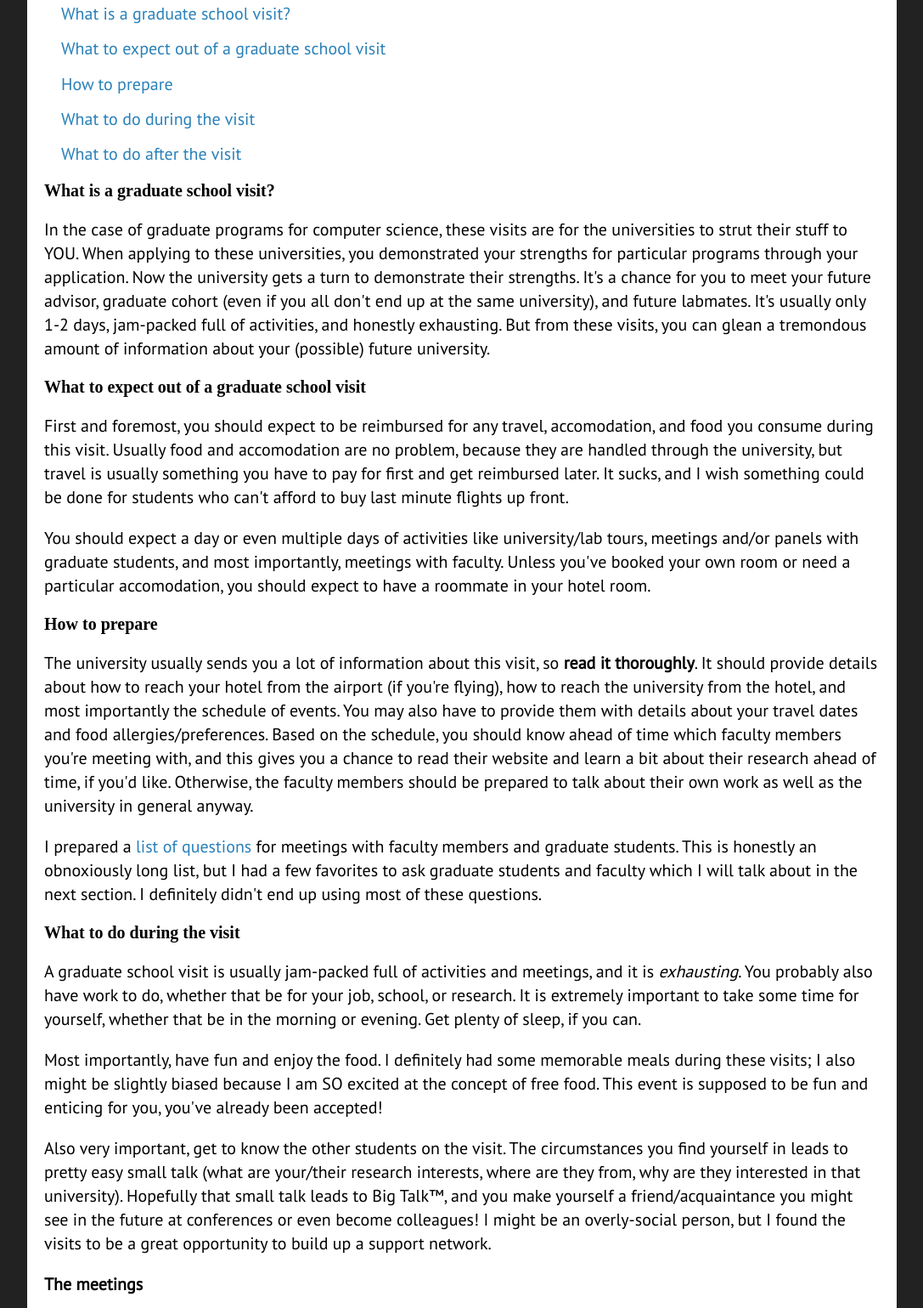
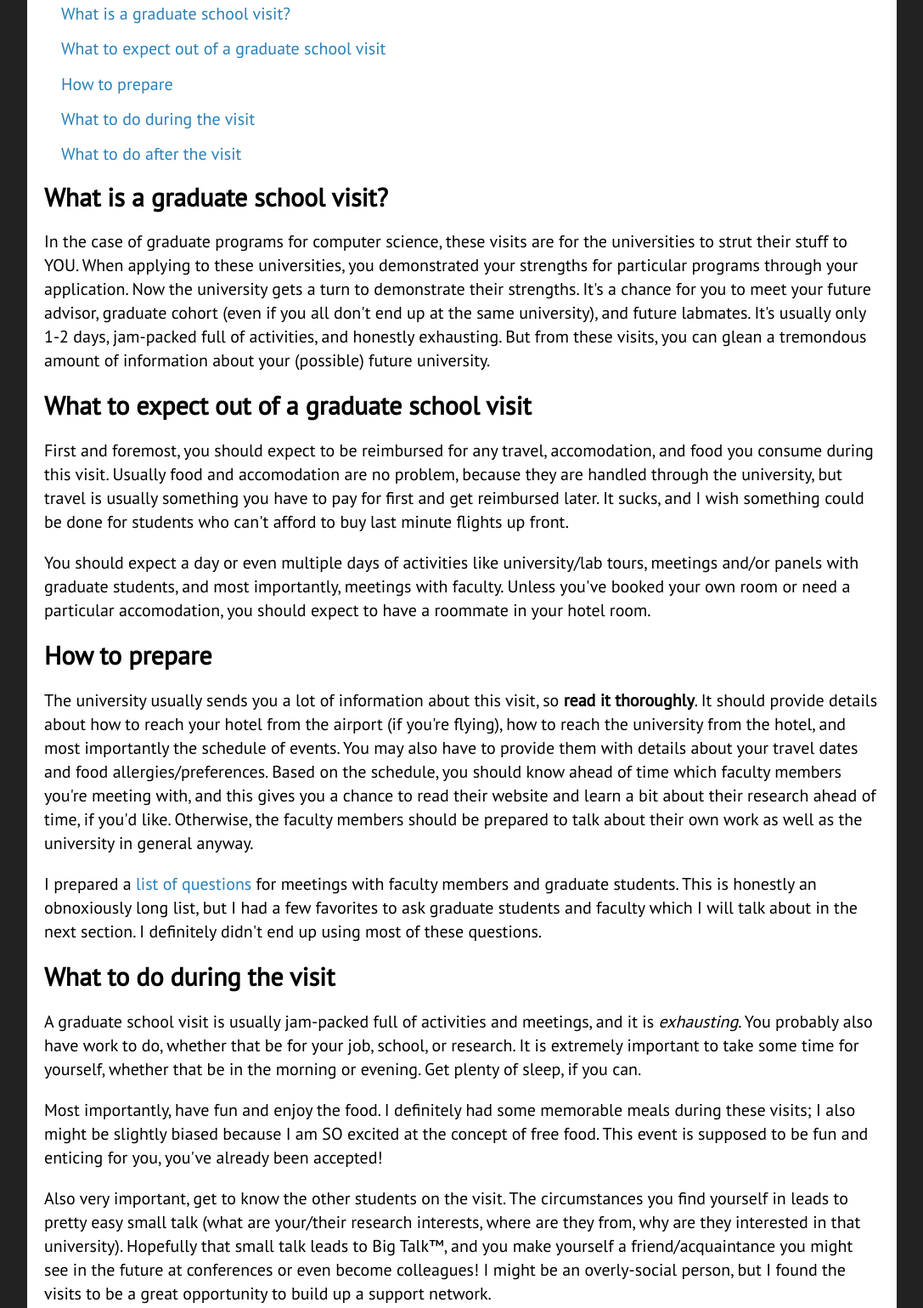
Before and after one commit to RipPhillip/RipPhillip.github.io, a plain HTML site: page posts/grad-school-visits.html in a window 1280 px wide. Shown: the part 501-2040 px from the top of the page at 85% size, without its empty margins (96-1183 px from the left). Drawn offline with Linux system fonts and the light colour scheme; a web font is replaced by a local one.

Commit message:
editing grad visit post headings

```diff
--- a/posts/grad-school-visits.html
+++ b/posts/grad-school-visits.html
@@ -46,7 +46,7 @@
 	    <li><p><a href="#what-after">What to do after the visit</a></p></li>
 	  </ul>
 
-	  <h3><a name="what-is"></a>What is a graduate school visit?</h3>
+	  <h2><a name="what-is"></a>What is a graduate school visit?</h2>
 
 	  <p>In the case of graduate programs for computer science, these visits are for the universities to strut their stuff to YOU.
 	    When applying to these universities, you demonstrated your strengths for particular programs through your application.
@@ -54,7 +54,7 @@
 	    (even if you all don't end up at the same university), and future labmates. It's usually only 1-2 days, jam-packed full of activities,
 	    and honestly exhausting. But from these visits, you can glean a tremondous amount of information about your (possible) future university.</p>
 
-	  <h3><a name="what-to-expect"></a>What to expect out of a graduate school visit</h3>
+	  <h2><a name="what-to-expect"></a>What to expect out of a graduate school visit</h2>
 
 	  <p>First and foremost, you should expect to be reimbursed for any travel, accomodation, and food you consume during this visit.
 	    Usually food and accomodation are no problem, because they are handled through the university, but travel is usually something you have to
@@ -65,7 +65,7 @@
 	    importantly, meetings with faculty. Unless you've booked your own room or need a particular accomodation, you should expect to have a roommate
 	    in your hotel room.</p>
 
-	  <h3><a name="how-to"></a>How to prepare</h3>
+	  <h2><a name="how-to"></a>How to prepare</h2>
 
 	  <p>The university usually sends you a lot of information about this visit, so <span style="font-weight: bold">read it thoroughly</span>. It should provide details about how to
 	    reach your hotel from the airport (if you're flying), how to reach the university from the hotel, and most importantly the schedule of events.
@@ -78,7 +78,7 @@
 	    but I had a few favorites to ask graduate students and faculty which I will talk about in the next section. I definitely didn't end up
 	    using most of these questions.</p>
 
-	  <h3><a name="what-during"></a>What to do during the visit</h3>
+	  <h2><a name="what-during"></a>What to do during the visit</h2>
 
 	  <p>A graduate school visit is usually jam-packed full of activities and meetings, and it is <span style="font-style: italic">exhausting</span>. You probably also have work to do,
 	    whether that be for your job, school, or research. It is extremely important to take some time for yourself, whether that be in the
@@ -175,7 +175,7 @@
 	  <p>Finally, if you get the chance, see if you can explore the city you'll be in! You'll probably be in the area for a number of years,
 	    and it's worth getting to know.</p>
 
-	  <h3><a name="what-after"></a>What to do after the visit</h3>
+	  <h2><a name="what-after"></a>What to do after the visit</h2>
 
 	  <p>Reflect on your visit, however you choose to do so. I journaled after all of my visits, writing down the experiences as well as the
 	    feelings I had at that moment in time. It's easy for me, and perhaps others, to augment my view of the past based on new information
```
